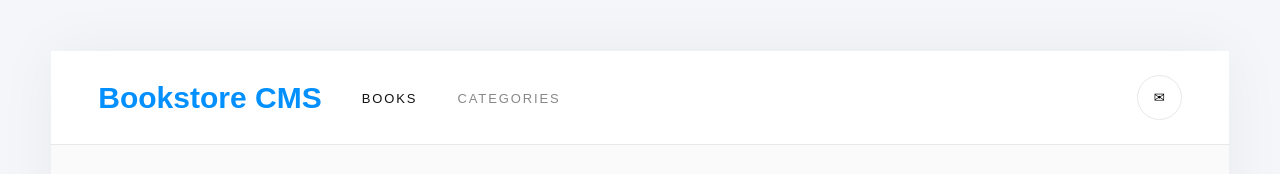
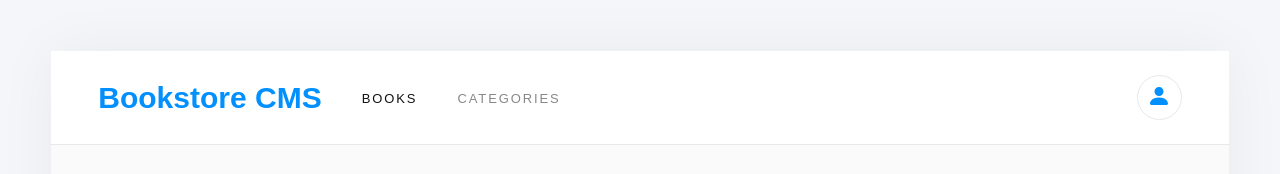
Before and after one commit to osmanwako/react-book-store, a React (Create React App) app: page / in a window 1280 px wide. Shown: the top 174 px of the page. Built offline with nearby package versions, Linux system fonts and the light colour scheme; no server answers; the HTML template or start-up script is replaced by a standard one.

Commit message:
Add person icon and css

```diff
--- a/src/App.css
+++ b/src/App.css
@@ -96,6 +96,7 @@
 .book-title {
   font-weight: 700;
   color: #121212;
+  text-transform: capitalize;
 }
 
 .book-author {
@@ -103,6 +104,7 @@
   font-weight: 300;
   color: #4386bf;
   font-family: "Roboto Slab", serif;
+  text-transform: capitalize;
 }
 
 .action-buttons {
@@ -265,3 +267,17 @@
   font-weight: 700;
   font-family: "Roboto Slab", serif;
 }
+.person-icon {
+  font-family: "Material Icons";
+  font-weight: normal;
+  font-style: normal;
+  font-size: 24px;
+  line-height: 1;
+  color: #0290ff;
+  letter-spacing: normal;
+  text-transform: none;
+  display: inline-block;
+  white-space: nowrap;
+  word-wrap: normal;
+  direction: ltr;
+}
--- a/src/components/books/bookform.js
+++ b/src/components/books/bookform.js
@@ -15,14 +15,14 @@ const BookForm = () => {
   const dispatch = useDispatch();
 
   const onAuthor = (e) => {
-    setAuthor(() => e.target.value);
+    setAuthor(() => e.target.value.toLowerCase());
   };
   const onTitle = (e) => {
-    setTitle(() => e.target.value);
+    setTitle(() => (e.target.value).toLowerCase());
   };
 
   const onCategory = (e) => {
-    setCategory(() => e.target.value);
+    setCategory(() => e.target.value.toLowerCase());
   };
 
   const onaddbook = (e) => {
--- a/src/components/books/bookinfo.js
+++ b/src/components/books/bookinfo.js
@@ -35,7 +35,7 @@ const BookInformation = (bookitem) => {
             <div className="action-buttons">
               <button className="button-outline" type="button">Comments</button>
               <div className="vertical-divider" />
-              <button className="button-outline" type="button" onClick={() => ondelete(id)}>Remove</button>
+              <button className="button-outline " type="button" onClick={() => ondelete(id)}>Remove</button>
               <div className="vertical-divider" />
               <button className="button-outline" type="button">Edit</button>
             </div>
--- a/src/components/header.js
+++ b/src/components/header.js
@@ -1,4 +1,5 @@
 import { Link } from 'react-router-dom';
+import { BsFillPersonFill } from 'react-icons/bs';
 
 const Header = () => (
   <nav className="nav-bar">
@@ -12,7 +13,9 @@ const Header = () => (
       </li>
     </ul>
     <button className="icon-button" type="button">
-      <span className="material-icons primary-color">&#9993;</span>
+      <span className="person-icon primary-color">
+        <BsFillPersonFill />
+      </span>
     </button>
   </nav>
 );
```
